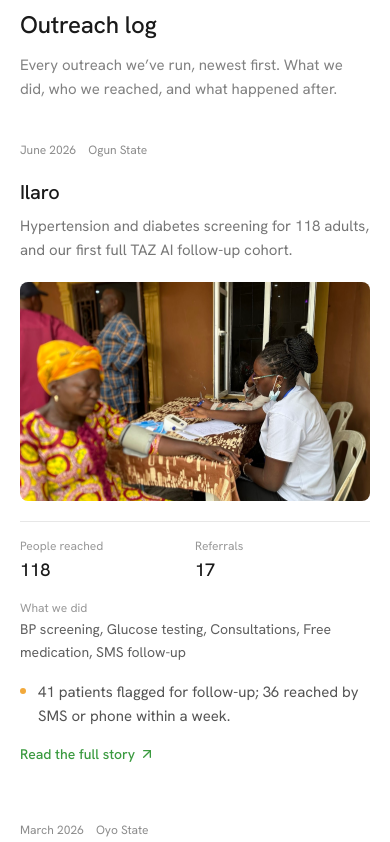
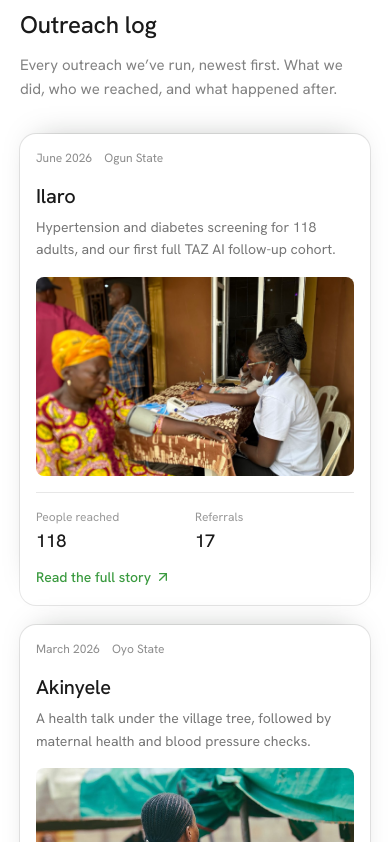
Before and after one commit to tazhealth/tazhealth, a Next.js app: page /outreaches in a window 390 px wide. Shown: the part 1422-2264 px from the top of the page. Built offline with nearby package versions, Linux system fonts and the light colour scheme.

Commit message:
refactor: improve layout and styling of outreach list for better readability

```diff
--- a/app/outreaches/page.tsx
+++ b/app/outreaches/page.tsx
@@ -143,9 +143,12 @@ export default function Outreaches() {
             aside="Every outreach we’ve run, newest first. What we did, who we reached, and what happened after." />
 
 
-          <ol className="mt-10 space-y-14 sm:mt-16 sm:space-y-20 lg:space-y-28">
-            {pastOutreaches.map((o) =>
-            <li key={o.id} className="grid gap-5 lg:grid-cols-12 lg:gap-10">
+          <ol className="mt-8 space-y-5 pb-4 sm:mt-16 sm:space-y-20 sm:pb-0 lg:space-y-28">
+            {pastOutreaches.map((o, i) =>
+            <li
+              key={o.id}
+              style={{ top: `${84 + i * 10}px` }}
+              className="grid gap-4 rounded-2xl bg-white p-4 shadow-[0_-10px_30px_-18px_rgba(16,24,16,0.35)] ring-1 ring-ink/10 max-sm:sticky sm:gap-5 sm:rounded-none sm:p-0 sm:shadow-none sm:ring-0 lg:grid-cols-12 lg:gap-10">
                 <div className="lg:col-span-3">
                   <div className="flex gap-3 text-xs text-ink/50 sm:text-sm lg:sticky lg:top-28 lg:block">
                     <p className="tabular-nums">{o.date}</p>
@@ -155,13 +158,13 @@ export default function Outreaches() {
 
                 <div className="lg:col-span-9">
                   <h3 className="text-xl font-medium tracking-[-0.02em] text-ink sm:text-3xl">{o.community}</h3>
-                  <p className="mt-2 max-w-2xl text-[15px] leading-relaxed text-ink/60 sm:mt-3 sm:text-lg">{o.summary}</p>
+                  <p className="mt-1.5 line-clamp-2 max-w-2xl text-sm leading-relaxed text-ink/60 sm:mt-3 sm:line-clamp-none sm:text-lg">{o.summary}</p>
 
                   <button
                   type="button"
                   onClick={() => setSelected(o)}
                   aria-label={`Read the full story of the ${o.community} outreach`}
-                  className="group mt-5 block w-full overflow-hidden rounded-lg sm:mt-8 focus-visible:outline-none focus-visible:ring-2 focus-visible:ring-leaf focus-visible:ring-offset-4">
+                  className="group mt-4 block w-full overflow-hidden rounded-lg sm:mt-8 focus-visible:outline-none focus-visible:ring-2 focus-visible:ring-leaf focus-visible:ring-offset-4">
 
                     <img
                     src={o.image}
@@ -171,7 +174,7 @@ export default function Outreaches() {
 
                   </button>
 
-                  <dl className="mt-5 grid grid-cols-2 gap-y-4 border-t border-ink/10 pt-4 sm:mt-6 sm:grid-cols-4 sm:gap-y-5 sm:pt-5">
+                  <dl className="mt-4 grid grid-cols-2 gap-y-4 border-t border-ink/10 pt-4 sm:mt-6 sm:grid-cols-4 sm:gap-y-5 sm:pt-5">
                     <div>
                       <dt className="text-xs text-ink/45">People reached</dt>
                       <dd className="mt-0.5 text-lg font-medium tabular-nums text-ink sm:mt-1 sm:text-xl">{o.peopleReached}</dd>
@@ -180,13 +183,13 @@ export default function Outreaches() {
                       <dt className="text-xs text-ink/45">Referrals</dt>
                       <dd className="mt-0.5 text-lg font-medium tabular-nums text-ink sm:mt-1 sm:text-xl">{o.referrals}</dd>
                     </div>
-                    <div className="col-span-2">
+                    <div className="col-span-2 hidden sm:block">
                       <dt className="text-xs text-ink/45">What we did</dt>
                       <dd className="mt-0.5 text-sm leading-relaxed text-ink/70 sm:mt-1 sm:text-[15px]">{o.services.join(', ')}</dd>
                     </div>
                   </dl>
 
-                  <p className="mt-4 flex gap-3 text-[15px] leading-relaxed text-ink/75 sm:mt-6 sm:text-[16px]">
+                  <p className="mt-4 hidden gap-3 text-[15px] leading-relaxed text-ink/75 sm:mt-6 sm:flex sm:text-[16px]">
                     <span className="mt-2 h-1.5 w-1.5 shrink-0 rounded-full bg-sun sm:mt-2.5" aria-hidden="true" />
                     {o.highlight}
                   </p>
@@ -194,7 +197,7 @@ export default function Outreaches() {
                   <button
                   type="button"
                   onClick={() => setSelected(o)}
-                  className="mt-4 inline-flex items-center gap-1 text-sm font-medium text-leaf hover:text-forest sm:mt-5">
+                  className="mt-3 inline-flex items-center gap-1 text-sm font-medium text-leaf hover:text-forest sm:mt-5">
 
                     Read the full story <ArrowUpRightIcon className="h-4 w-4" />
                   </button>
```
